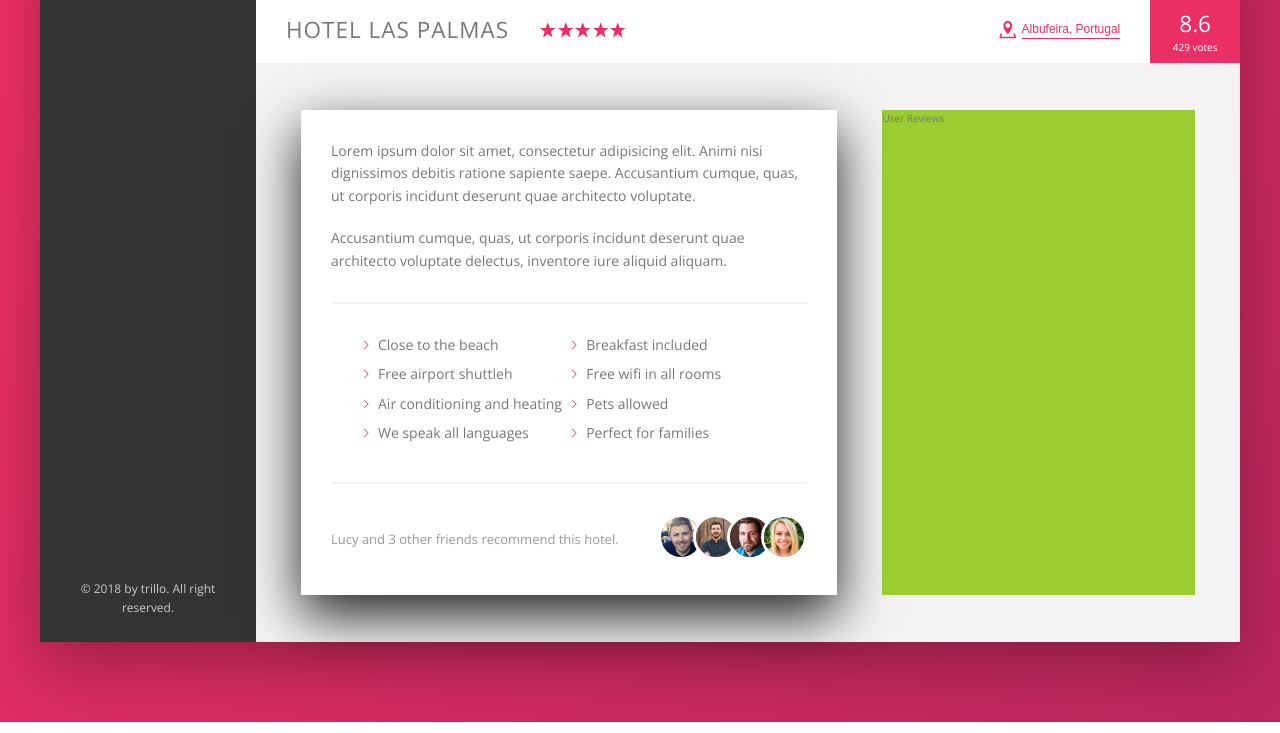
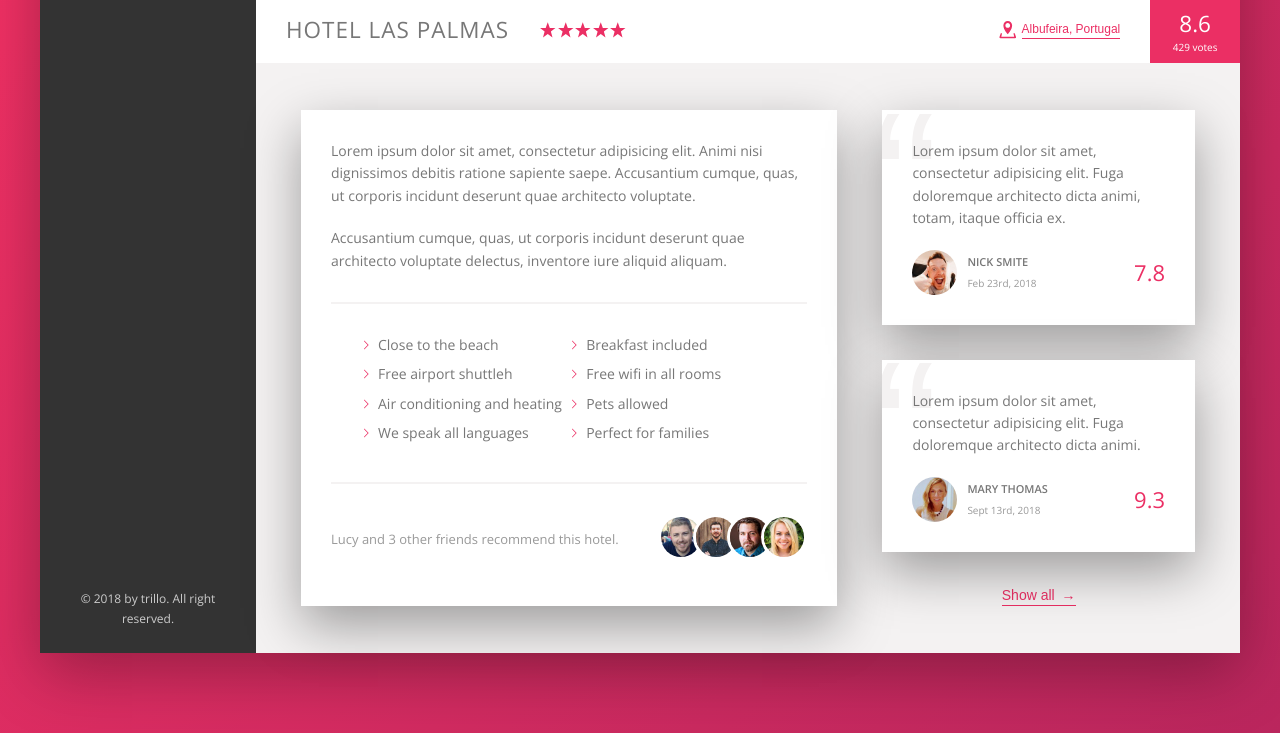
Before and after one commit to Ryanhustler420/AdvanceCss_AKA_scss, a website: page Trillo/starter/index.html in a window 1280 px wide. Shown: the part 538-1271 px from the top of the page. Drawn offline with nearby package versions, Linux system fonts and the light colour scheme.

Commit message:
Building the User Reviews Section

```diff
--- a/Trillo/starter/index.html
+++ b/Trillo/starter/index.html
@@ -166,7 +166,35 @@
                             </div>
                         </div>
                         <div class="user-review">
-                            User Reviews
+                            <figure class="review">
+                                <blockquote class="review__text">
+                                        Lorem ipsum dolor sit amet, consectetur adipisicing elit. Fuga doloremque architecto dicta animi, totam, itaque officia ex.
+                                </blockquote>
+                                <figcaption class="review__user">
+                                    <img src="img/user-1.jpg" alt="User 1" class="review__photo">
+                                    <div class="review__user-box">
+                                        <p class="review__user-name">Nick Smite</p>
+                                        <p class="review__user-date">Feb 23rd, 2018</p>
+                                    </div>
+                                    <div class="review__rating">7.8</div>
+                                </figcaption>
+                            </figure>
+
+                            <figure class="review">
+                                <blockquote class="review__text">
+                                        Lorem ipsum dolor sit amet, consectetur adipisicing elit. Fuga doloremque architecto dicta animi.
+                                </blockquote>
+                                <figcaption class="review__user">
+                                    <img src="img/user-2.jpg" alt="User 1" class="review__photo">
+                                    <div class="review__user-box">
+                                        <p class="review__user-name">Mary Thomas</p>
+                                        <p class="review__user-date">Sept 13rd, 2018</p>
+                                    </div>
+                                    <div class="review__rating">9.3</div>
+                                </figcaption>
+                            </figure>
+
+                            <button class="btn-inline">Show all <span>&rarr;</span></button>
                         </div>
                     </div>
                 </main>
--- a/Trillo/starter/sass/_base.scss
+++ b/Trillo/starter/sass/_base.scss
@@ -31,7 +31,7 @@
     --color-grey-dark-3: #999;
 
     --shadow-dark: 0 2rem 6rem rgba(0, 0, 0, .3);
-    --shadow-light: 0 2rem 5rem rgba(0,0,0,.86);
+    --shadow-light: 0 2rem 5rem rgba(0,0,0,.36);
 
     --line: 2px solid var(--color-grey-light-2);
 
--- a/Trillo/starter/sass/_component.scss
+++ b/Trillo/starter/sass/_component.scss
@@ -287,8 +287,17 @@
     cursor: pointer;
     transition: all .2s;
 
+    & span {
+        margin-left: 3px;
+        transition: margin-left .2s;
+    }
+
     &:hover {
         color: var(--color-grey-dark-1);
+
+        span {
+            margin-left: 8px;
+        }
     }
 
     &:focus {
@@ -390,3 +399,68 @@
         }
     }
 }
+
+/////////////////////////////////////////////////////
+//  REVIEWS
+/////////////////////////////////////////////////////
+.review {
+    background-color: #fff;
+    box-shadow: var(--shadow-light);
+    padding: 3rem;
+    margin-bottom: 3.5rem;
+    position: relative;
+    overflow: hidden;
+
+    &__text {
+        margin-bottom: 2rem;
+        z-index: 10;
+        position: relative;
+    }
+
+    &__user {
+        display: flex;
+        align-items: center;
+    }
+
+    &__photo {
+        height: 4.5rem;
+        width: 4.5rem;
+        border-radius: 50%;
+        margin-right: 1rem;
+    }
+
+    &__user-box {
+        margin-right: auto;
+    }
+
+    &__user-name {
+        font-weight: 700;
+        font-size: 1.1rem;
+        text-transform: uppercase;
+        margin-bottom: .4rem;
+    }
+
+    &__user-date {
+        color: var(--color-grey-dark-3);
+        font-size: 1rem;
+    }
+
+    &__rating {
+        font-size: 2.2rem;
+        font-weight: 300;
+        color: var(--color-primary);
+    }
+
+
+    &::before {
+        content: "\201C";
+        position: absolute;
+        top: -2.75rem;
+        left: -1rem;
+        line-height: 1;
+        font-size: 20rem;
+        color: var(--color-grey-light-2);
+        font-family: sans-serif;
+        z-index: 1;
+    }
+}
--- a/Trillo/starter/sass/_layout.scss
+++ b/Trillo/starter/sass/_layout.scss
@@ -38,12 +38,12 @@
 .detail {
     display: flex;
     padding: 4.5rem;
+    font-size: 1.4rem;
     background-color: var(--color-grey-light-2);
     border-bottom: var(--line);
 }
 
 .description {
-    font-size: 1.4rem;
     background-color: #fff;
     box-shadow: var(--shadow-light);
     padding: 3rem;
@@ -52,6 +52,9 @@
 }
 
 .user-review {
-    background-color: yellowgreen;
     flex: 1;
+
+    display: flex;
+    flex-direction: column;
+    align-items: center;
 }
```
Also changed, not shown: Trillo/starter/css/style.css.
